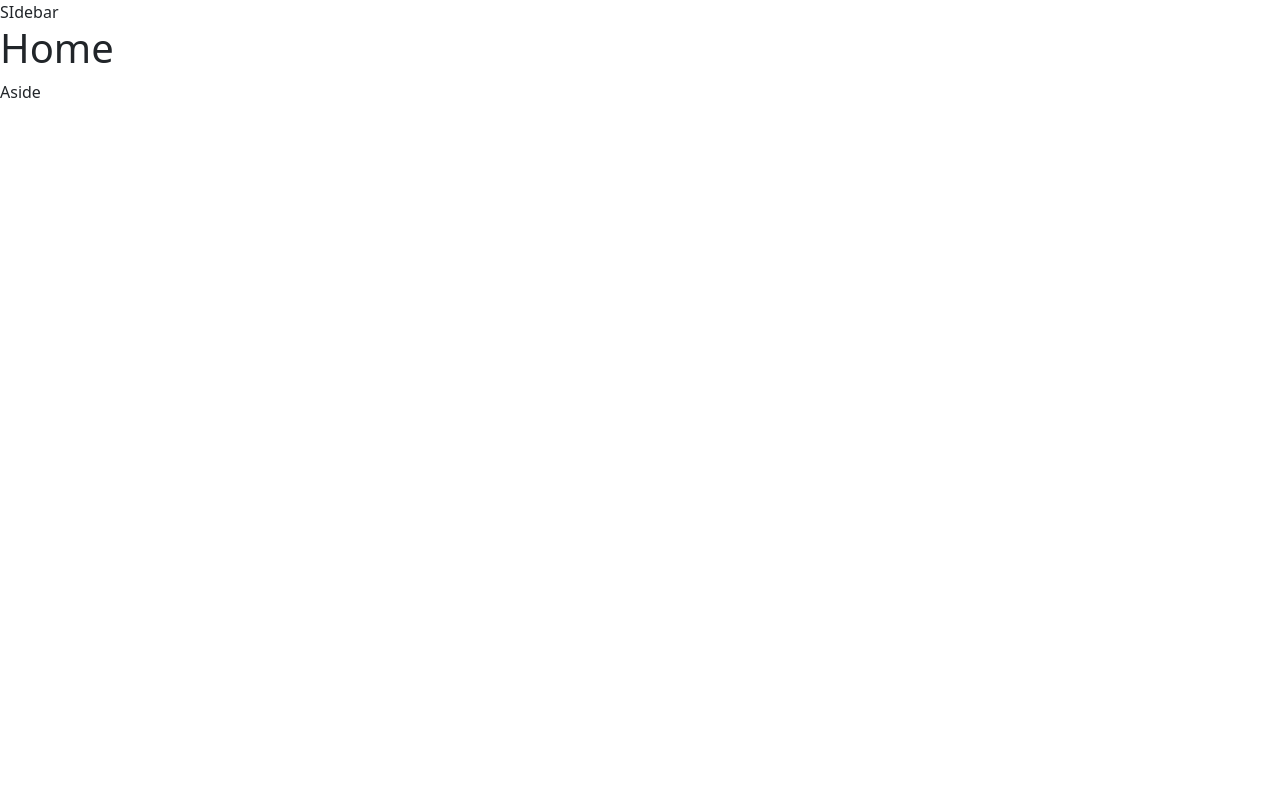
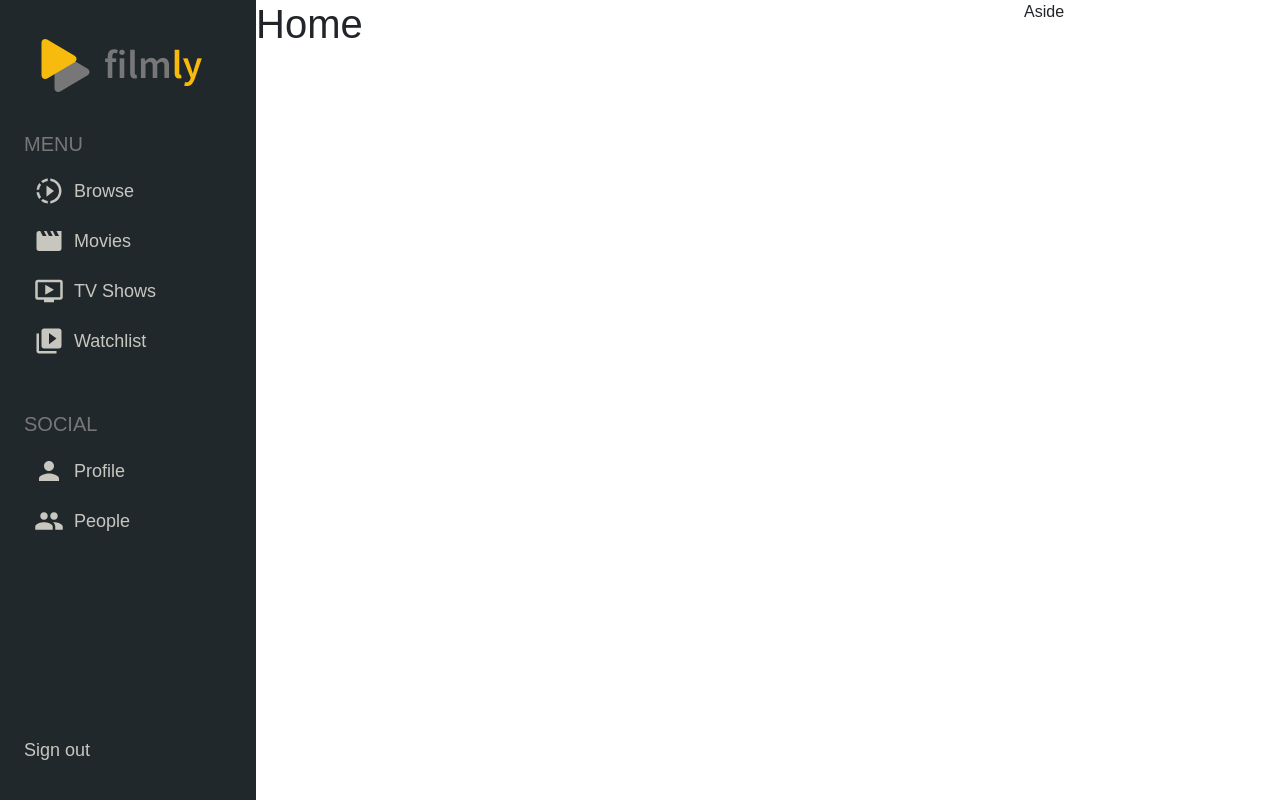
Before and after one commit to Kayzubi/filmly, a React (Create React App) app: page /home in a window 1280 px wide. Built offline with nearby package versions, Linux system fonts and the light colour scheme.

Commit message:
complete sidebar build

```diff
--- /dev/null
+++ b/breakpoints.scss
@@ -0,0 +1,11 @@
+@mixin tablet {
+  @media only screen and (max-width: 769px) {
+    @content;
+  }
+}
+
+@mixin mobile {
+  @media only screen and (max-width: 428px) {
+    @content;
+  }
+}
--- a/src/App.scss
+++ b/src/App.scss
@@ -1,3 +1,7 @@
+@use './variables.scss' as values;
+
+@import url('https://fonts.googleapis.com/css2?family=Source+Sans+Pro:ital,wght@0,200;0,300;0,400;0,600;0,700;0,900;1,200;1,300;1,400;1,600;1,900&display=swap');
+
 /* reset browser default */
 html,
 body,
@@ -82,10 +86,10 @@ a {
 }
 
 body {
-  background: white;
+  background-color: values.$color-dark;
   line-height: 1;
-  color: black;
-  font-family: 'Montserrat', sans-serif;
+  color: values.$color-light;
+  font-family: 'Montserrat', sans-serif !important;
 }
 
 section {
@@ -99,6 +103,7 @@ button {
 ol,
 ul {
   list-style: none;
+  padding-left: 0;
 }
 /* tables still need cellspacing="0" in the markup */
 table {
--- /dev/null
+++ b/src/components/Logo/Logo.tsx
@@ -0,0 +1,19 @@
+import React from 'react'
+import './logo.scss'
+import { FaPlay } from 'react-icons/fa'
+
+const Logo = () => {
+  return (
+    <div className='logo'>
+      <h1>
+        <span className='icons'>
+          <FaPlay className='behind' />
+          <FaPlay className='colored above' />
+        </span>
+        film<span className='colored'>ly</span>
+      </h1>
+    </div>
+  )
+}
+
+export default Logo
--- /dev/null
+++ b/src/components/Logo/logo.scss
@@ -0,0 +1,34 @@
+@use '../../variables.scss' as values;
+
+.logo {
+  font-family: 'Source Sans Pro', sans-serif;
+
+  h1 {
+    font-size: 40px;
+    font-weight: 600;
+    display: flex;
+    align-items: center;
+  }
+  .colored {
+    color: values.$color-primary;
+  }
+
+  .icons {
+    position: relative;
+    margin: 15px;
+    width: 50px;
+    height: 50px;
+  }
+
+  .above {
+    z-index: 10;
+    position: absolute;
+  }
+
+  .behind {
+    position: absolute;
+    bottom: -3px;
+    right: -3px;
+    z-index: 0;
+  }
+}
--- a/src/components/SIdebar/Sidebar.tsx
+++ b/src/components/SIdebar/Sidebar.tsx
@@ -1,7 +1,69 @@
 import React from 'react'
+import { NavLink } from 'react-router-dom'
+import Logo from '../Logo/Logo'
+import styles from './sidebar.module.scss'
+
+import {
+  MdSlowMotionVideo,
+  MdVideoLibrary,
+  MdMovie,
+  MdOndemandVideo,
+  MdPerson,
+  MdPeople,
+} from 'react-icons/md'
 
 const Sidebar = () => {
-  return <div>SIdebar</div>
+  return (
+    <div className={styles.sidebar}>
+      <div className={styles.content}>
+        <Logo />
+        <div className={styles.sidebarSection}>
+          <h5>Menu</h5>
+          <ul>
+            <li>
+              <NavLink to={'home'}>
+                <MdSlowMotionVideo size={30} /> Browse
+              </NavLink>
+            </li>
+            <li>
+              <NavLink to={'movies'}>
+                <MdMovie size={30} /> Movies
+              </NavLink>
+            </li>
+            <li>
+              <NavLink to={'shows'}>
+                <MdOndemandVideo size={30} /> TV Shows
+              </NavLink>
+            </li>
+            <li>
+              <NavLink to={'watchlist'}>
+                {' '}
+                <MdVideoLibrary size={30} />
+                Watchlist
+              </NavLink>
+            </li>
+          </ul>
+        </div>
+        <div className={styles.sidebarSection}>
+          <h5>Social</h5>
+          <ul>
+            <li>
+              <NavLink to={'profile'}>
+                {' '}
+                <MdPerson size={30} /> Profile
+              </NavLink>
+            </li>
+            <li>
+              <NavLink to={'friends'}>
+                <MdPeople size={30} /> People
+              </NavLink>
+            </li>
+          </ul>
+        </div>
+      </div>
+      <p className={styles.signout}>Sign out</p>
+    </div>
+  )
 }
 
 export default Sidebar
--- /dev/null
+++ b/src/components/SIdebar/sidebar.module.scss
@@ -0,0 +1,58 @@
+@use '../../variables.scss' as values;
+
+.sidebar {
+  background-color: values.$color-dark;
+  color: values.$grey-dark;
+  padding: values.$base-padding * 2;
+  height: 100%;
+  position: relative;
+}
+
+.content {
+  height: 60%;
+  display: flex;
+  flex-direction: column;
+  justify-content: space-between;
+  align-items: flex-start;
+}
+
+.sidebarSection {
+  margin: 20px 0;
+  h5 {
+    text-transform: uppercase;
+    font-size: 20px;
+    font-weight: 300;
+    margin-bottom: 20px;
+  }
+
+  ul {
+    display: flex;
+    flex-direction: column;
+    gap: 20px;
+    padding-left: 10px;
+  }
+
+  li {
+    a,
+    a:link,
+    a:visited {
+      font-size: 18px;
+      display: flex;
+      gap: 10px;
+      align-items: center;
+      color: values.$color-light-2;
+
+      &.active {
+        color: values.$color-primary;
+      }
+    }
+  }
+}
+
+.signout {
+  position: absolute;
+  bottom: 20px;
+  color: values.$color-light-2;
+  font-size: 18px;
+  cursor: pointer;
+}
--- /dev/null
+++ b/src/variables.scss
@@ -0,0 +1,39 @@
+// Colors
+$color-dark: #21282c;
+$color-dark-alt: #1a1e1f;
+$color-light: #efeee0;
+$color-light-2: #c7c7bf;
+
+$color-primary: #f7bb0e;
+$color-primary-alt: #a4c7c6;
+$color-primary-alt-2: #609eaf;
+$color-secondary: #facd66;
+$color-error: #d32752;
+$color-success: #1ac886;
+$grey-dark: #777;
+$grey-dark-2: #999;
+$grey-dark-3: #333;
+
+// spacing
+$base-padding: 0.75rem;
+$base-margin: 0.75rem;
+
+// borders
+$base-border-thickness: 1px;
+$base-border-radius: 0.5rem;
+
+// box-shadow
+$base-box-shadow: 0 0.2rem 2rem rgba(0, 0, 0, 0.15);
+
+// font sizes
+$base-font-size: 1.2rem;
+$font-size-sm: $base-font-size * 0.75;
+$font-size-lg: $base-font-size * 1.5;
+$font-size-xl: $base-font-size * 2.5;
+$font-size-xxl: $base-font-size * 4;
+
+// grid
+$grid-width: 114rem;
+$gutter-vertical: 8rem;
+$gutter-vertical-small: 2rem;
+$gutter-horizontal: 3rem;
--- a/src/views/Home/Home.tsx
+++ b/src/views/Home/Home.tsx
@@ -1,4 +1,3 @@
-import React from 'react'
 import { Navigate, Route, Routes } from 'react-router-dom'
 import Aside from '../../components/Aside/Aside'
 import Sidebar from '../../components/SIdebar/Sidebar'
@@ -9,10 +8,11 @@ import {
   SHOWS,
   WATCHLIST,
 } from '../../routes/RouteConstants'
+import styles from './home.module.scss'
 
 const Home = () => {
   return (
-    <div>
+    <div className={styles.home}>
       <Sidebar />
       <div>
         <Routes>
--- /dev/null
+++ b/src/views/Home/home.module.scss
@@ -0,0 +1,5 @@
+.home {
+  display: grid;
+  grid-template-columns: 1fr 3fr 1fr;
+  height: 100vh;
+}
```
Also changed, not shown: src/components/Helmet/Helmet.tsx (added, +13 -0 lines).
